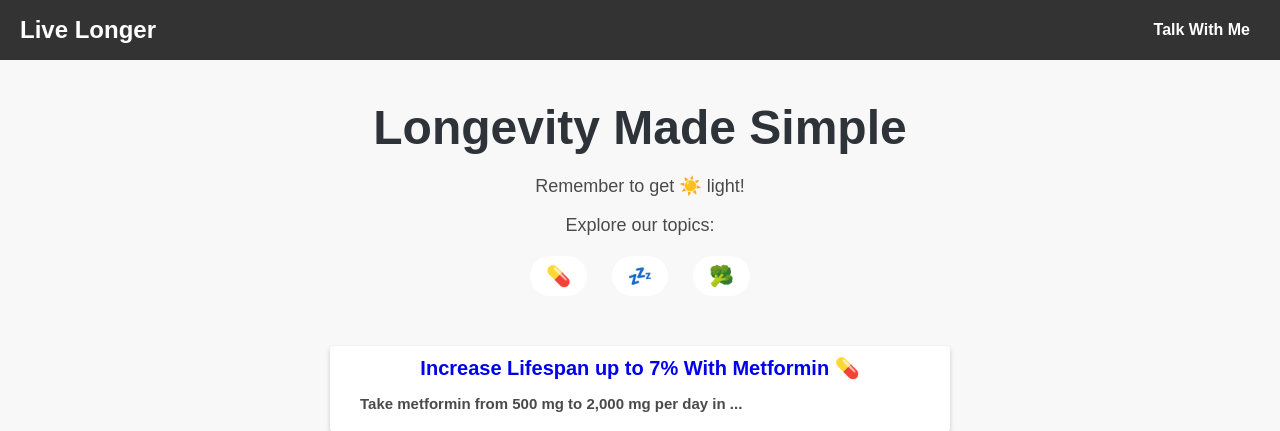
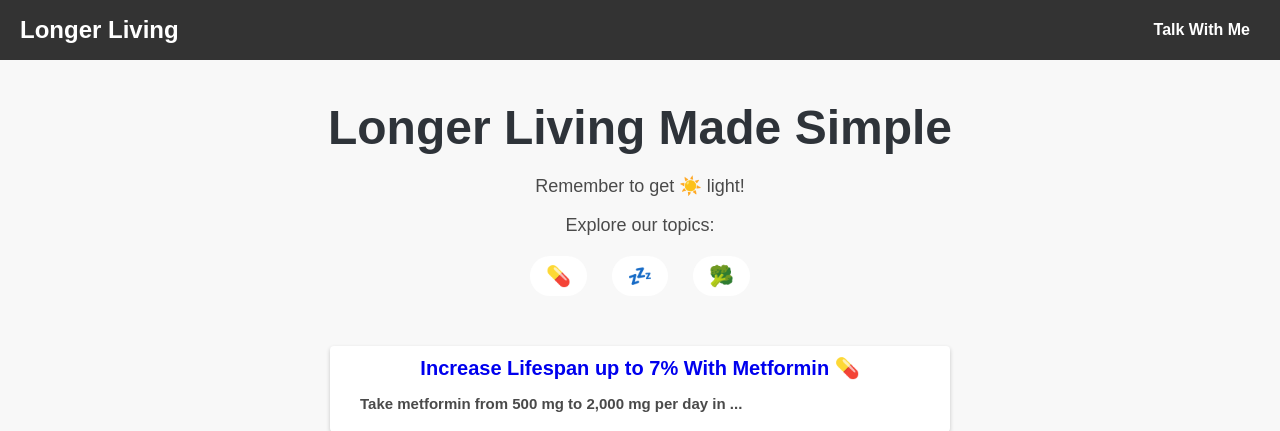
Before and after one commit to Player-i/longevitydb, a Django app: page / in a window 1280 px wide. Shown: the top 431 px of the page. Run offline with Django 4.2, Linux system fonts and the light colour scheme; data comes from the database, SQL or seed files in the repository.

Commit message:
update name

```diff
--- a/home/templates/base.html
+++ b/home/templates/base.html
@@ -154,7 +154,7 @@
 </head>
 <body>
   <nav class="navbar">
-    <a href="/" class="navbar-brand">Live Longer</a>
+    <a href="/" class="navbar-brand">Longer Living</a>
     <ul class="navbar-links">
       <li><a href="https://twitter.com/DanielTerreroC" target="_blank">Talk With Me</a></li>
     </ul>
--- a/home/templates/home.html
+++ b/home/templates/home.html
@@ -4,7 +4,7 @@
 <div class="content">
 
 
-    <h1>Longevity Made Simple</h1>
+    <h1>Longer Living Made Simple</h1>
     <p>Remember to get ☀️ light!</p>
     <p>Explore our topics:</p>
 
```
